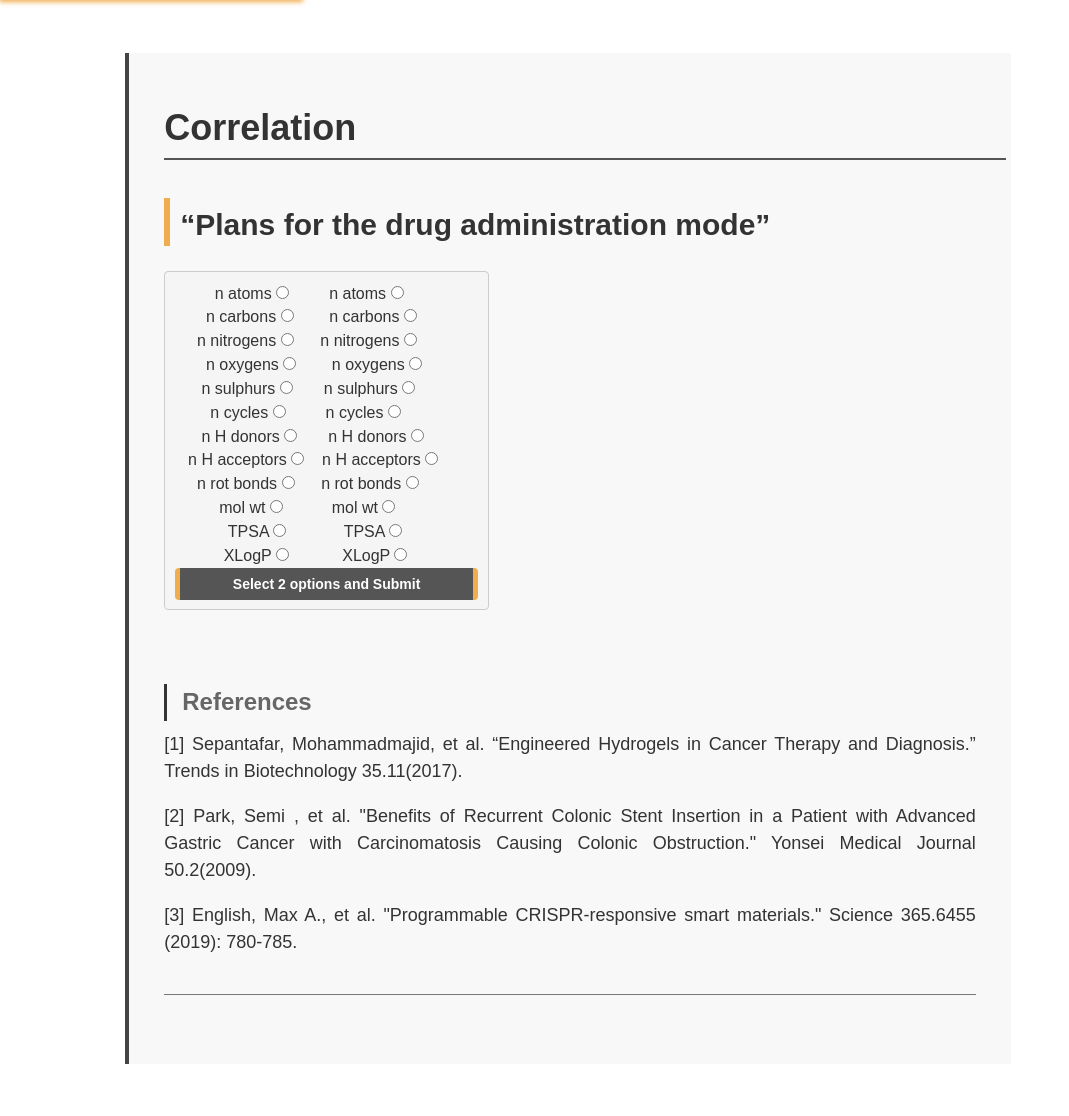
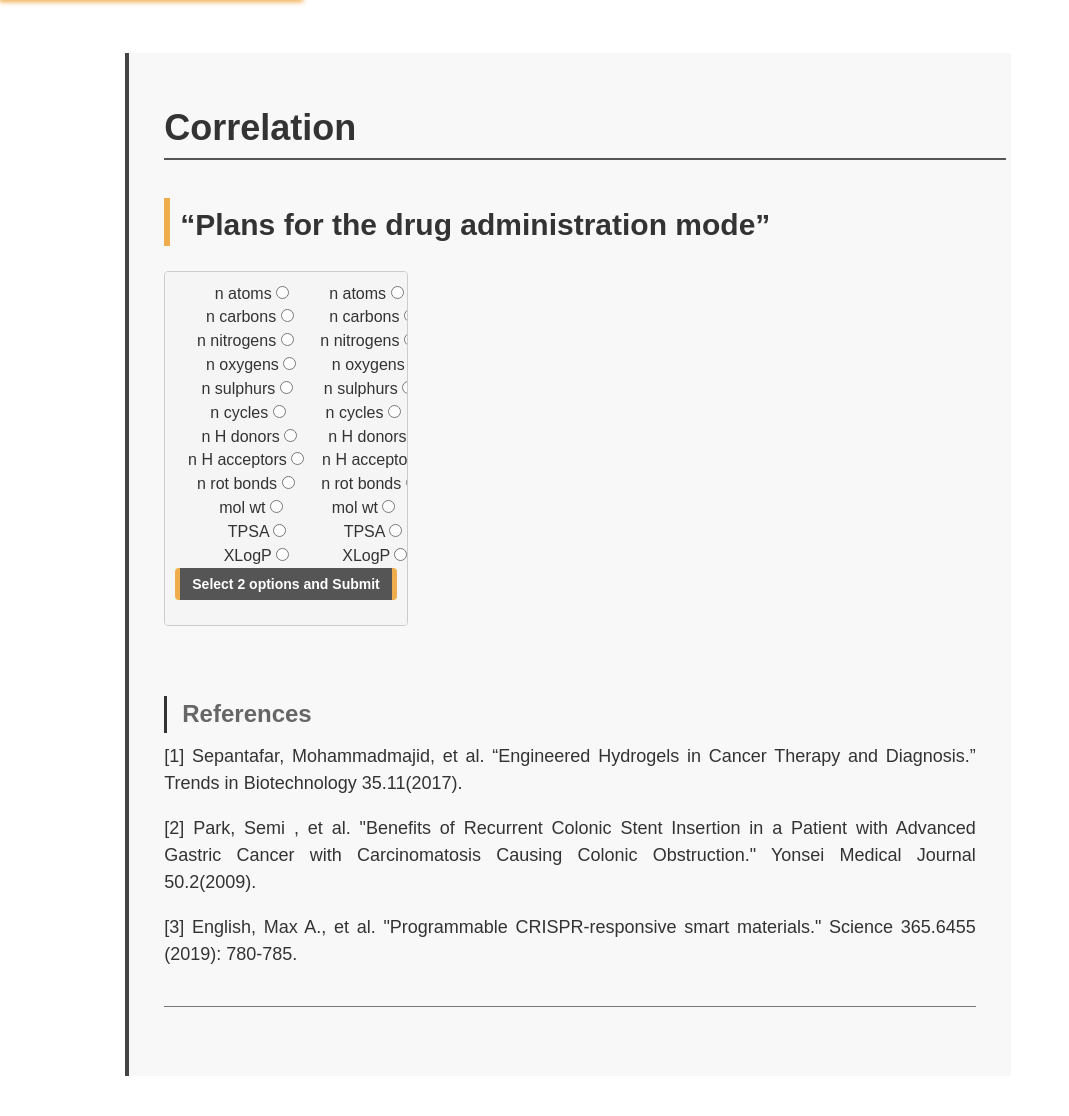
Before and after one commit to B176888-2020/webDD-ICA, a PHP site: page /p4.php in a window 1280 px wide. Shown: the part 51-1167 px from the top of the page, without its empty margins (0-1069 px from the left). Run offline with PHP 8.4, Linux system fonts and the light colour scheme; the visitor is signed in with stand-in values (Sample User, id 1).

Commit message:
PHP: style corr page

```diff
--- a/p4.php
+++ b/p4.php
@@ -87,7 +87,7 @@ if(isset($_POST['tgval']) && isset($_POST['tgvalb']))
 }
 
 // Call the script and buttons
-echo '<form action="p4.php" method="post"><pre style="width: 40%;">';
+echo '<pre style="width: 30%;"><form action="p4.php" method="post">';
 for($j = 0 ; $j <sizeof($dbfs) ; ++$j) {
     if($j == 0) {
         printf(' %15s <input type="radio" name="tgval" value="%s" checked"/> %15s <input type="radio" name="tgvalb" value="%s" checked"/>',$nms[$j],$dbfs[$j],$nms[$j],$dbfs[$j]);
@@ -97,7 +97,7 @@ for($j = 0 ; $j <sizeof($dbfs) ; ++$j) {
     echo "\n";
 }
 echo '<div class="text-center"><input class="btn btn-default hpstyle" role="button" type="submit" value="Select 2 options and Submit" /></input></div>';
-echo '</pre></form>';
+echo '</form></pre>';
 
 // Main Content 2
 echo <<<_CONTENTE1
```
